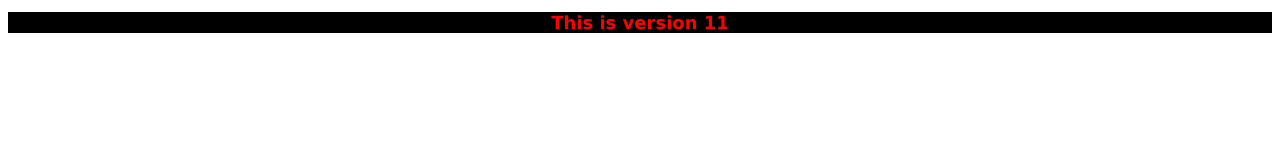
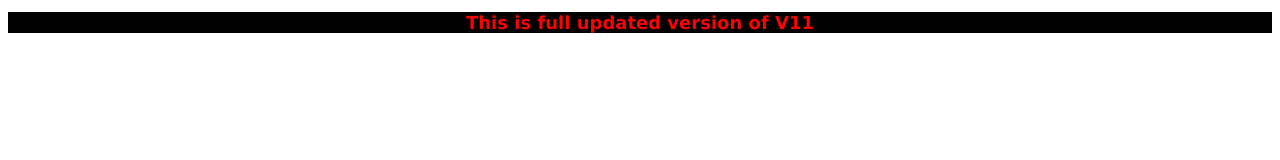
Before and after one commit to SANDEEP-SUNKAD/myrepo, a plain HTML site: page index.html in a window 1280 px wide. Drawn offline with Linux system fonts and the light colour scheme.

Commit message:
Changed H1

```diff
--- a/index.html
+++ b/index.html
@@ -7,7 +7,7 @@
     <link rel="stylesheet" href="styles.css">
 </head>
 <body>
-    <h1>This is version 11</h1>
+    <h1>This is full updated version of V11</h1>
 
 </body>
 </html>
```
